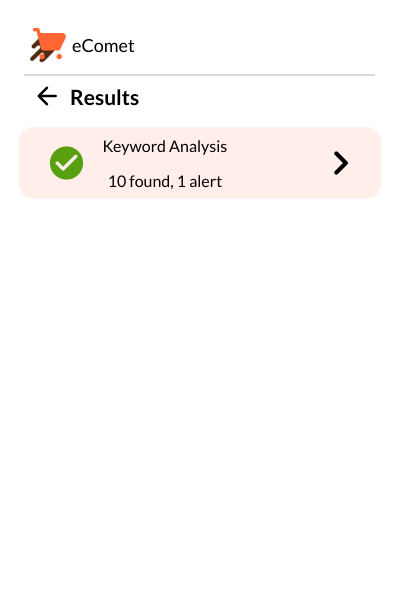
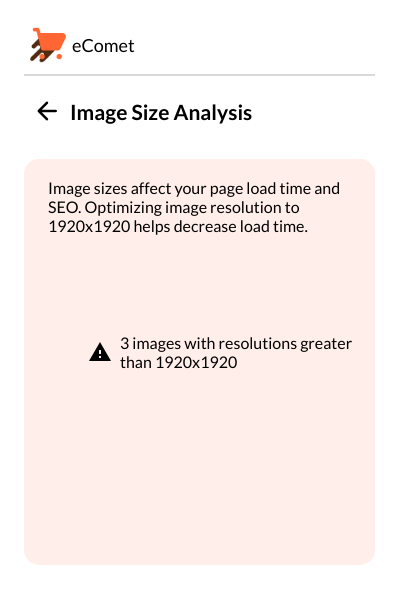
Before and after one commit to maha0134/ecom-dev-extension, a browser extension: page popup.html in a window 400 px wide. Drawn offline with Linux system fonts and the light colour scheme.

Commit message:
Add styles for heading structure and image size analysis results

```diff
--- a/css/main.css
+++ b/css/main.css
@@ -64,7 +64,7 @@ body {
   color: #fdfdfd;
 }
 
-/* --- RESULTS SCEEN --- */
+/* --- RESULTS SCREEN --- */
 .back-btn {
   display: flex;
   align-items: center;
@@ -73,6 +73,7 @@ body {
   font-weight: bold;
   padding-left: 1.5rem;
   cursor: pointer;
+  margin-top: 20px;
 }
 
 .material-icons-round.arrow {
@@ -130,3 +131,43 @@ body {
 .material-icons-round.disclosure {
   font-size: 50px;
 }
+
+/* --- RESULT DETAILS --- */
+
+.result-details{
+  width: 351px;
+  height: 406px;
+  margin-left: 16px;
+  margin-top: 33px;
+  background: #FFEEE9;
+  border-radius: 15px;
+  text-align: left;
+}
+
+.result-details p{
+  width: 303px;
+  height: 76px;
+  margin-left: 24px;
+  padding-top: 19px;
+  font-family: 'Lato';
+  font-style: normal;
+  font-weight: 400;
+  font-size: 16px;
+}
+
+.details-list{
+list-style: none;
+margin-top: 79px;
+margin-left: 64px;
+padding: 0;
+}
+
+.details-list li{
+  margin-bottom: 27px;
+  display: flex;
+  align-items: center;
+}
+
+.details-list li span {
+  padding-right: 8px;
+}
--- a/popup.html
+++ b/popup.html
@@ -24,7 +24,7 @@
       </p>
       <button id="btn">Run Audit</button>
     </section>
-    <section class="results">
+    <section class="results hidden">
       <div class="header">
         <div class="logo">
           <img src="./images/ecomet.png" class="logo-img" />
@@ -48,6 +48,60 @@
         </li>
       </ul>
     </section>
+    <section class="heading-structure hidden">
+      <div class="header">
+        <div class="logo">
+          <img src="./images/ecomet.png" class="logo-img" />
+          <p>eComet</p>
+        </div>
+      </div>
+      <div class="back-btn">
+        <span class="material-icons-round arrow"> arrow_back </span>
+        Heading Structure
+      </div>
+      <div class="result-details">
+        <p>
+          Headings communicate the organization of the content on the page. It
+          is important for assistive technology, such as screen readers
+        </p>
+        <ul class="details-list">
+          <li>
+            <span class="material-icons"> cancel </span>No &lt;h1&gt;&lt;/h1&gt;
+          </li>
+          <li>
+            <span class="material-icons"> cancel </span>More than one
+            &lt;h1&gt;&lt;/h1&gt;
+          </li>
+          <li>
+            <span class="material-icons"> cancel </span>Skipped heading level
+          </li>
+        </ul>
+      </div>
+    </section>
+    <section class="image-size-analysis">
+      <div class="header">
+        <div class="logo">
+          <img src="./images/ecomet.png" class="logo-img" />
+          <p>eComet</p>
+        </div>
+      </div>
+      <div class="back-btn">
+        <span class="material-icons-round arrow"> arrow_back </span>
+        Image Size Analysis
+      </div>
+      <div class="result-details">
+        <p>
+          Image sizes affect your page load time and SEO. Optimizing image
+          resolution to 1920x1920 helps decrease load time.
+        </p>
+        <ul class="details-list">
+          <li>
+            <span class="material-icons"> warning </span>3 images with
+            resolutions greater than 1920x1920
+          </li>
+        </ul>
+      </div>
+    </section>
     <script src="./scripts/content.js"></script>
   </body>
 </html>
```
